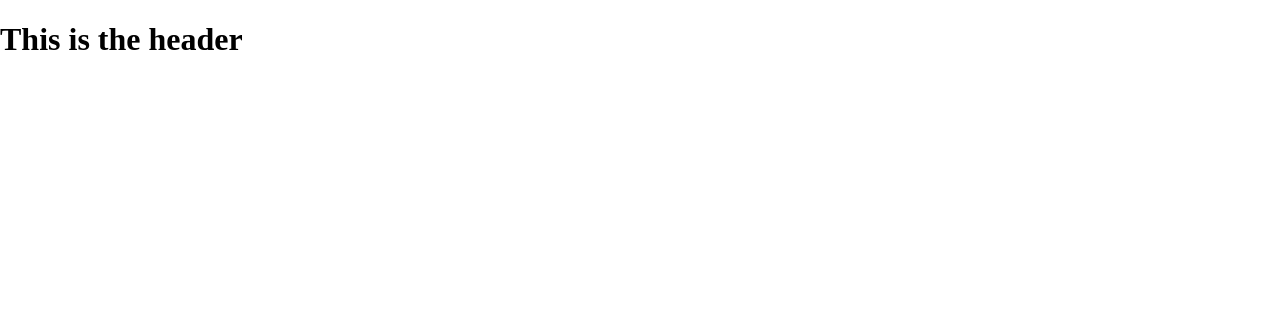
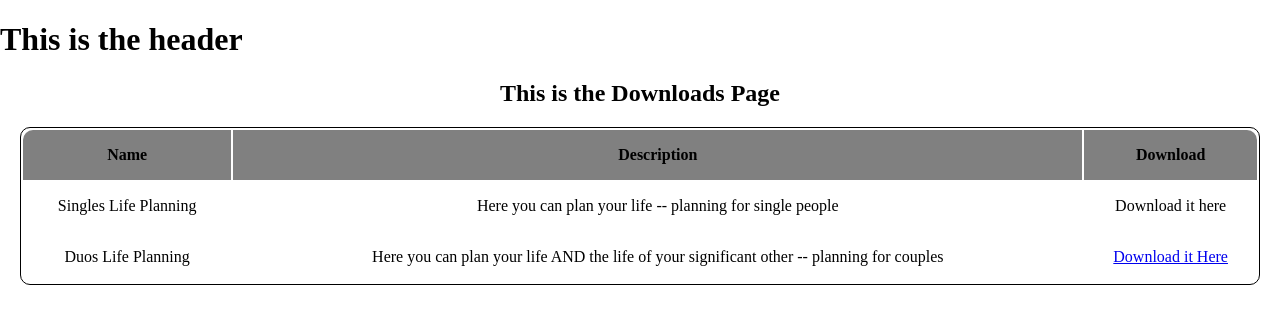
Before and after one commit to DexStephens/FinTrack, a React (Create React App) app in the folder client/: page /downloadsPage in a window 1280 px wide. Before the commit this address had no page. Shown: the top 324 px of the page. Built offline with nearby package versions, Linux system fonts and the light colour scheme.

Commit message:
downloadableTable Updates

```diff
--- a/client/src/App.tsx
+++ b/client/src/App.tsx
@@ -5,6 +5,7 @@ import { HomePage } from './Home/HomePage';
 import { ProfilePage } from './Profile/ProfilePage';
 import { NewUserForm } from './Profile/NewUserForm';
 import { LoginForm } from './Profile/LoginForm';
+import { DownloadsPage } from './Downloads/DownloadsPage';
 import { BrowserRouter, Routes, Route } from 'react-router-dom';
 import { Header } from './Home/Header';
 function App() {
@@ -17,6 +18,7 @@ function App() {
           <Route path="login" element={<LoginForm />} />
           <Route path="newUser" element={<NewUserForm />} />
         </Route>
+        <Route path="downloadsPage" element={<DownloadsPage />} />
       </Routes>
     </BrowserRouter>
   );
--- a/client/src/Downloads/DownloadsPage.tsx
+++ b/client/src/Downloads/DownloadsPage.tsx
@@ -1,7 +1,74 @@
+/** @jsxImportSource @emotion/react */
+import { css } from '@emotion/react';
+import { customTableHead } from '../Styles';
+
 export const DownloadsPage = () => {
   return (
     <>
-      <h2>This is the Downloads Page</h2>;
+      <center>
+        <h2>This is the Downloads Page</h2>
+        <table
+          css={css`
+            border: 1px solid black;
+            margin: auto;
+            width: calc(100% - 40px);
+            border-radius: 10px;
+            overflow-x: scroll;
+          `}
+        >
+          <thead
+            css={css`
+              border: 1px solid black;
+              background-color: gray;
+              height: 50px;
+            `}
+          >
+            <tr>
+              <th
+                css={css`
+                  border-radius: 10px 0px 0px 0px;
+                `}
+              >
+                Name
+              </th>
+              <th>Description</th>
+              <th
+                css={css`
+                  border-radius: 0px 10px 0px 0px;
+                `}
+              >
+                Download
+              </th>
+            </tr>
+          </thead>
+          <tbody
+            css={css`
+              border: 1px solid black;
+              height: 100px;
+              text-align: center;
+              margin-left: 25px;
+            `}
+          >
+            <tr>
+              <td>Singles Life Planning</td>
+              <td>Here you can plan your life -- planning for single people</td>
+              <td>Download it here</td>
+            </tr>
+            <tr>
+              <td>Duos Life Planning</td>
+              <td>
+                Here you can plan your life AND the life of your significant
+                other -- planning for couples
+              </td>
+              <td>
+                <a href="https://docs.google.com/spreadsheets/d/1yUfZxdT6yceSbMRi4AsBJF5rPiaSHDRBizxzb6xQCEs/copy?usp=sharing">
+                  Download it Here
+                </a>
+              </td>
+            </tr>
+          </tbody>
+        </table>
+      </center>
     </>
   );
 };
--- a/client/src/Styles.ts
+++ b/client/src/Styles.ts
@@ -45,3 +45,7 @@ export const PrimaryButton = styled.button`
     cursor: not-allowed;
   }
 `;
+
+export const customTableHead = styled.th`
+  background-color: ${gray1};
+`;
```
